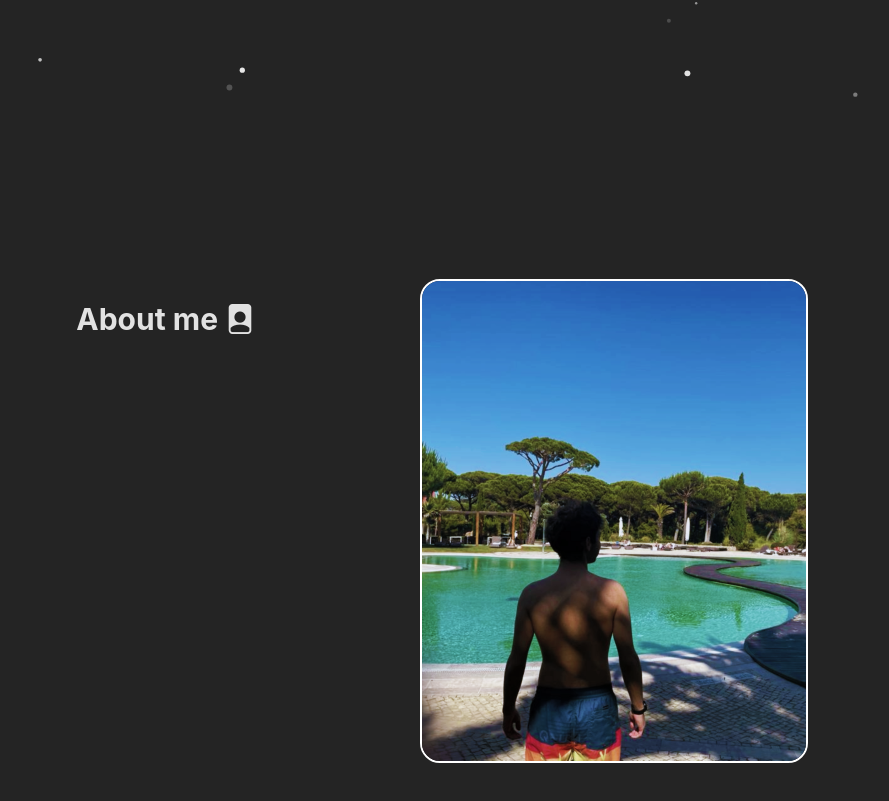
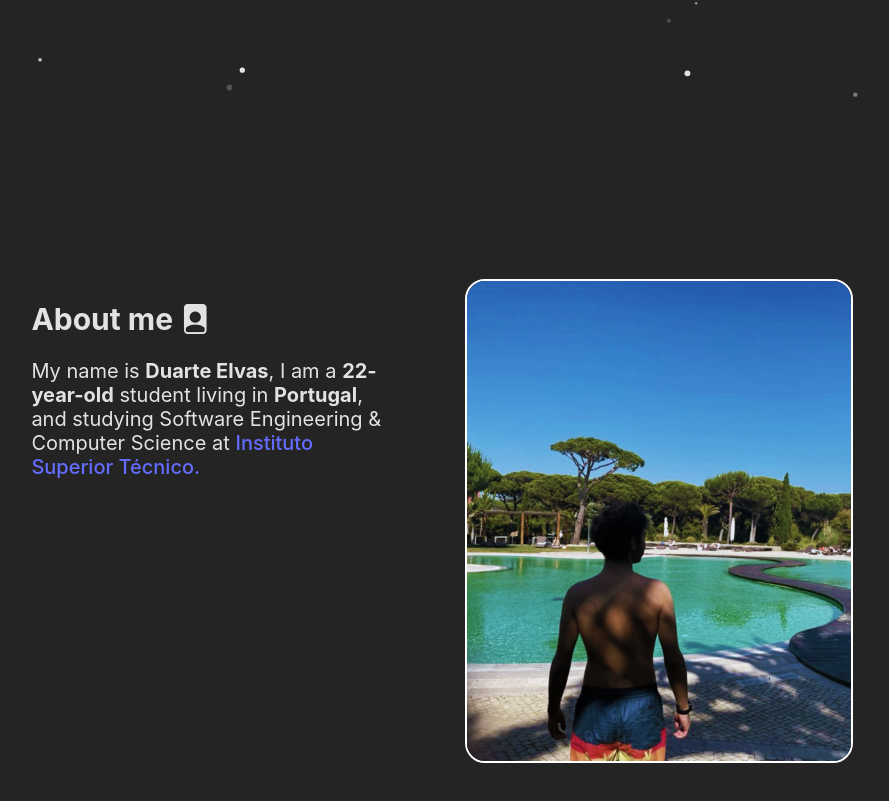
Before and after one commit to sdrrv/sdrrv.github.io, a React (Vite) app: page / in a window 1280 px wide. Shown: the part 679-1480 px from the top of the page, without its empty margins (198-1087 px from the left). Built offline with nearby package versions, Linux system fonts and the light colour scheme.

Commit message:
Text added

```diff
--- a/src/Components/Perfil/AboutMe.component.scss
+++ b/src/Components/Perfil/AboutMe.component.scss
@@ -9,5 +9,7 @@
     height: 60vh;
   }
   &_text {
+    height: auto;
+    width: 40%;
   }
 }
--- a/src/Components/Perfil/AboutMe.tsx
+++ b/src/Components/Perfil/AboutMe.tsx
@@ -1,5 +1,6 @@
 import "./AboutMe.component.scss";
 import selfImage from "../../assets/self1.png";
+import { calculateAge } from "../../scripts/ageCalculator";
 
 function AboutMe() {
   return (
@@ -9,7 +10,17 @@ function AboutMe() {
           <h2>
             About me <i className="bi-file-person-fill" />
           </h2>
+          <p>
+            My name is <b>Duarte Elvas</b>, I am a{" "}
+            <b>{calculateAge(new Date("2000-10-24"))}-year-old</b> student
+            living in <b>Portugal</b>, and studying Software Engineering &
+            Computer Science at{" "}
+            <a href="https://tecnico.ulisboa.pt/en/">
+              Instituto Superior Técnico.
+            </a>
+          </p>
         </div>
+
         <img className="about-me_image" src={selfImage} alt="It's me!" />
       </div>
     </section>
--- a/src/scripts/ageCalculator.ts
+++ b/src/scripts/ageCalculator.ts
@@ -8,4 +8,4 @@ function calculateAge(birthday: Date): number {
   return age;
 }
 
-export {calculateAge}
+export { calculateAge };
```
Lines whose indentation alone changed are shown as unchanged.
